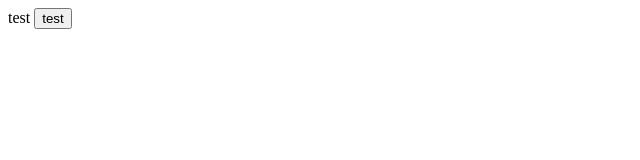
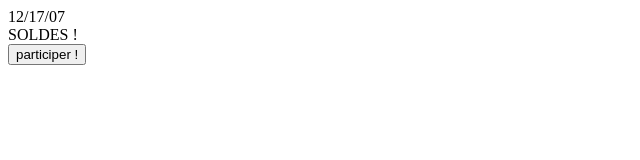
Before and after one commit to Oslocky/tp, a plain HTML site: page index.html in a window 1280 px wide. Shown: the whole page, without its empty margins (0-640 px from the left). Drawn offline with Linux system fonts and the light colour scheme.

Commit message:
changement texte

```diff
--- a/index.html
+++ b/index.html
@@ -7,8 +7,8 @@
     <title>Document</title>
 </head>
 <body>
-    <div id="popup"> test
-    <button id="btn1"> test </button>
+    <div id="popup"> 12/17/07 <br> SOLDES ! <br>
+    <button id="btn1"> participer ! </button>
     </div>
 </body>
 <script src="app.js"> </script>
```
